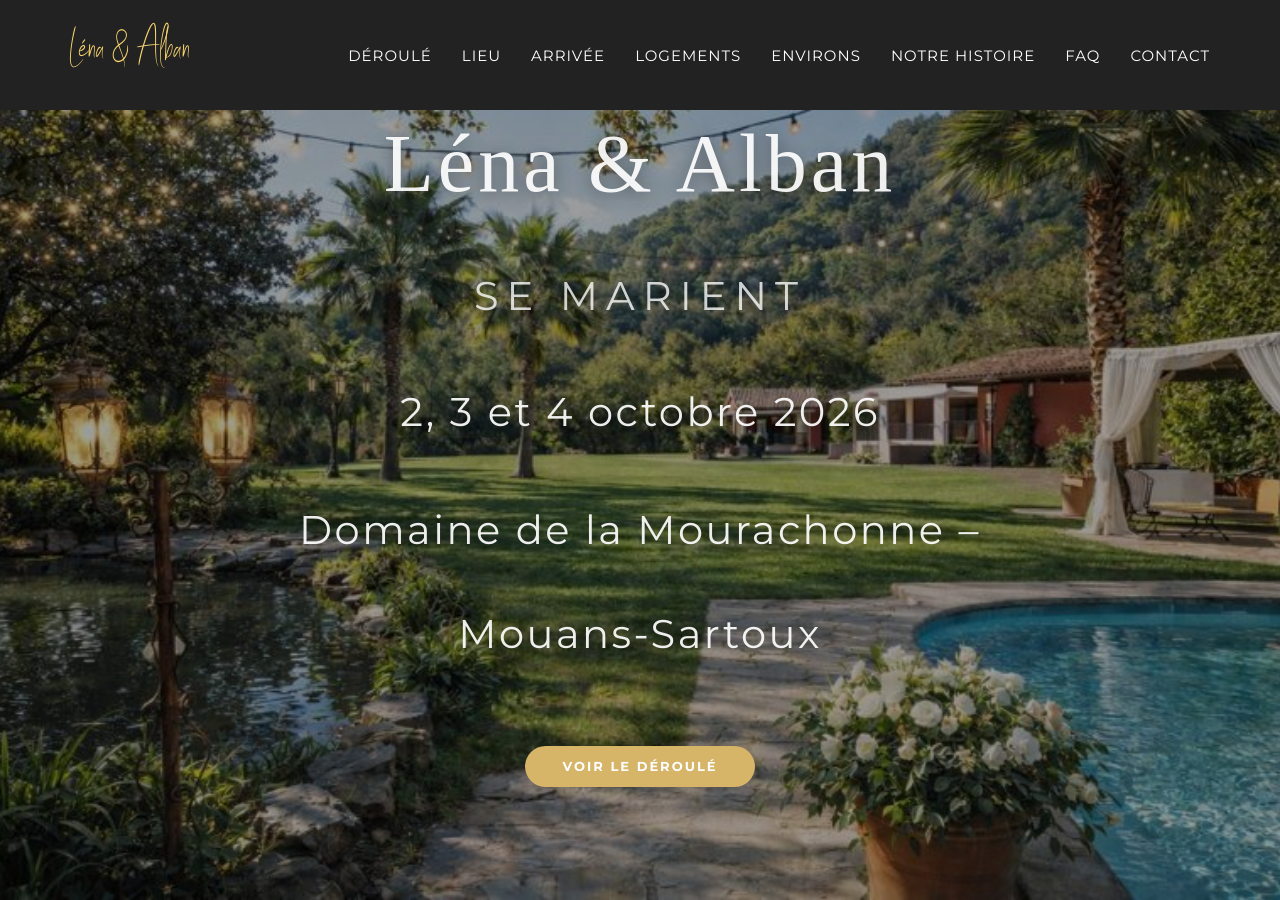
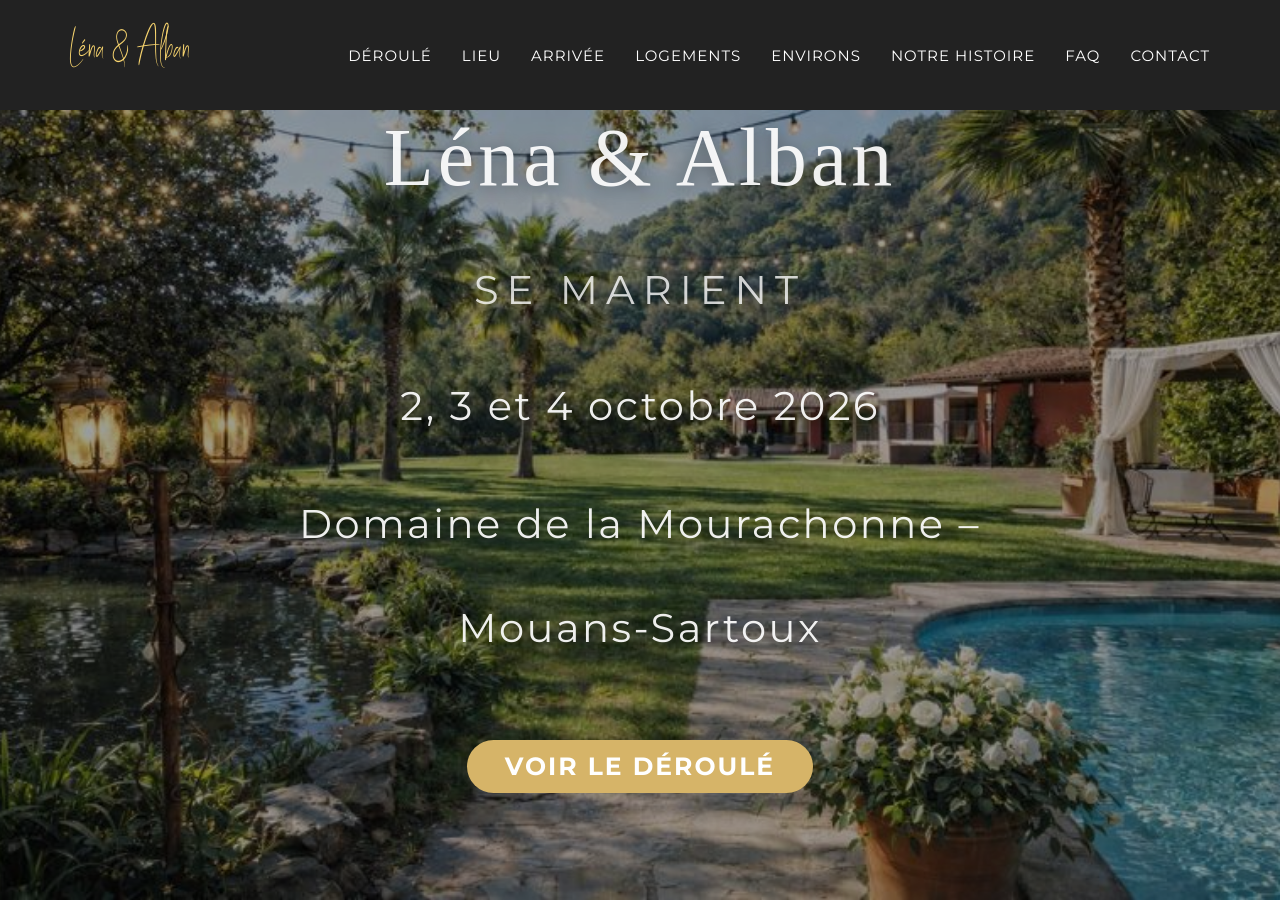
Before and after one commit to LenaAlban/lena-alban-wedding, a Jekyll site: the page built from _fr_pages/index.html, in a window 1280 px wide and 900 px high. Built offline with Jekyll 4.4.1, drawn with Linux system fonts in a browser that asks for light colours; some web fonts are replaced.

Commit message:
Update agency.css

```diff
--- a/_includes/css/agency.css
+++ b/_includes/css/agency.css
@@ -982,7 +982,7 @@ header.hero-header::before{
   border-radius: 999px;
 
   font-family: Montserrat, Arial, sans-serif;
-  font-size: 13px;
+  font-size: 25px;
   font-weight: 600;
   letter-spacing: 2px;
   text-transform: uppercase;
```
